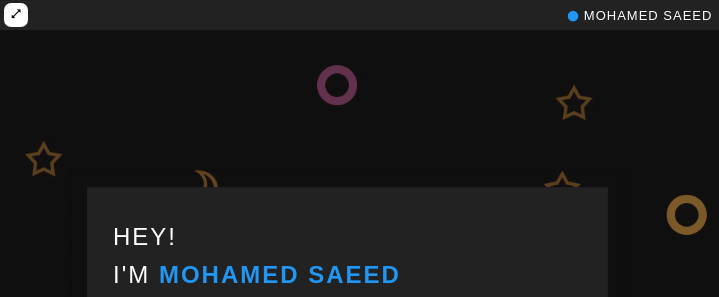
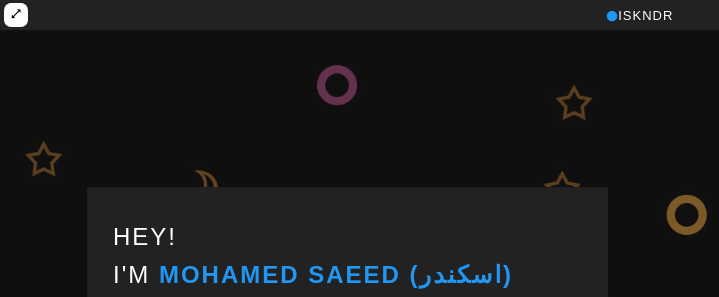
Before and after one commit to iskndrr/Portfolio, a plain HTML site: page index.html in a window 1280 px wide. Shown: the top 297 px of the page, 0-719 px from the left. Drawn offline with Linux system fonts and the light colour scheme; some packages are replaced by stand-ins of ours; files whose address does not match are found by name; a web font is replaced by a local one.

Commit message:
add nickname

```diff
--- a/index.html
+++ b/index.html
@@ -307,7 +307,7 @@
             <section class=section id=cv-home>
                 <div class=container>
                     <div class="animated slideInDown section-intro">
-                        <h5><i class=ion-record></i> Mohamed Saeed</h5>
+                        <h5><i class=ion-record></i>Iskndr</h5>
                         <div class=intro-buttons><button class="animated fadeInDown delay0-6s full-screen"><i
                                     class=ion-arrow-resize></i></button></div>
                     </div>
@@ -323,7 +323,7 @@
                                             <div class=text-content>
                                                 <h4 class="animated fadeInDown delay1-9s">HEY!</h4>
                                                 <h4 class="animated fadeInUp delay2-2s profile-name">I'M <b
-                                                        class=accent-color>Mohamed Saeed</b></h4>
+                                                        class=accent-color>Mohamed Saeed (اسكندر)</b></h4>
                                                 <h5 class="animated fadeInDown delay2-4s">Front End Developer - Angular
                                                 </h5>
                                                 <ul class=profile-list>
```
